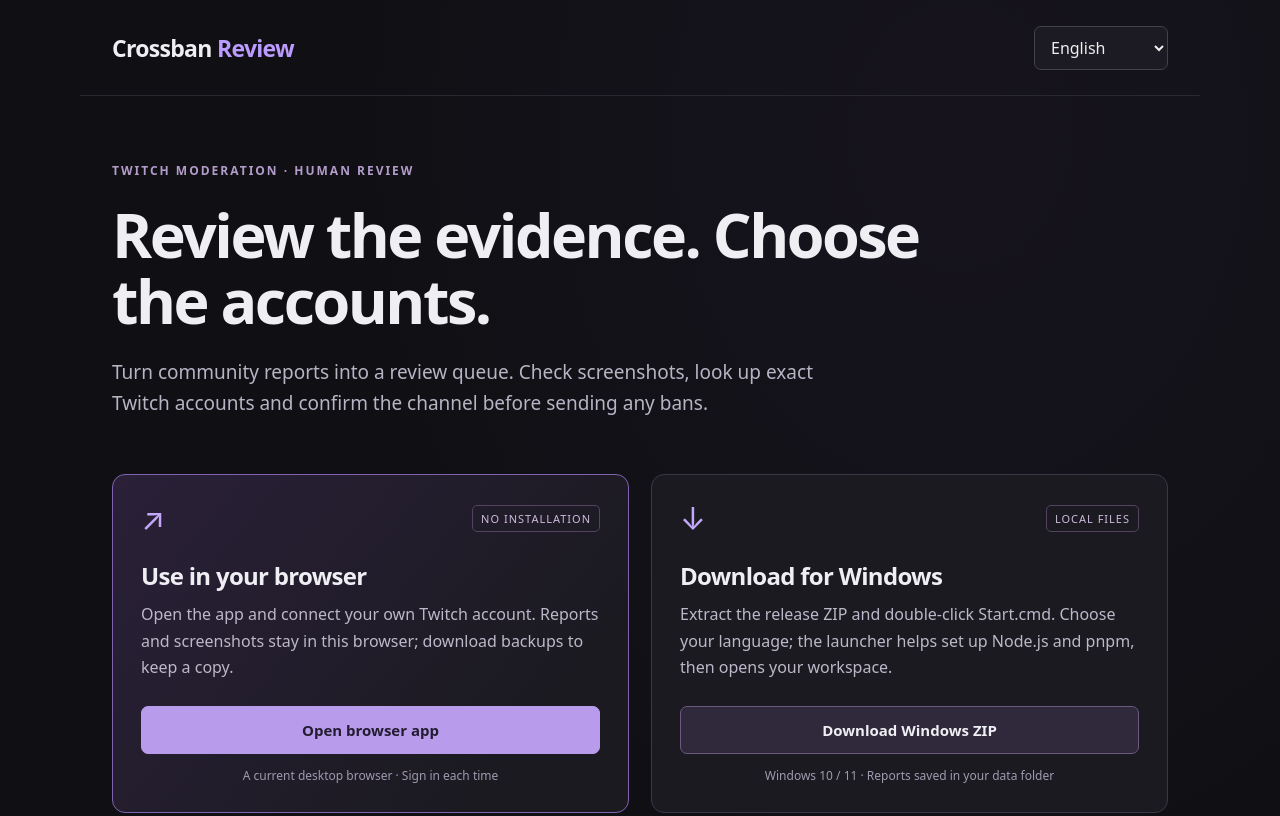
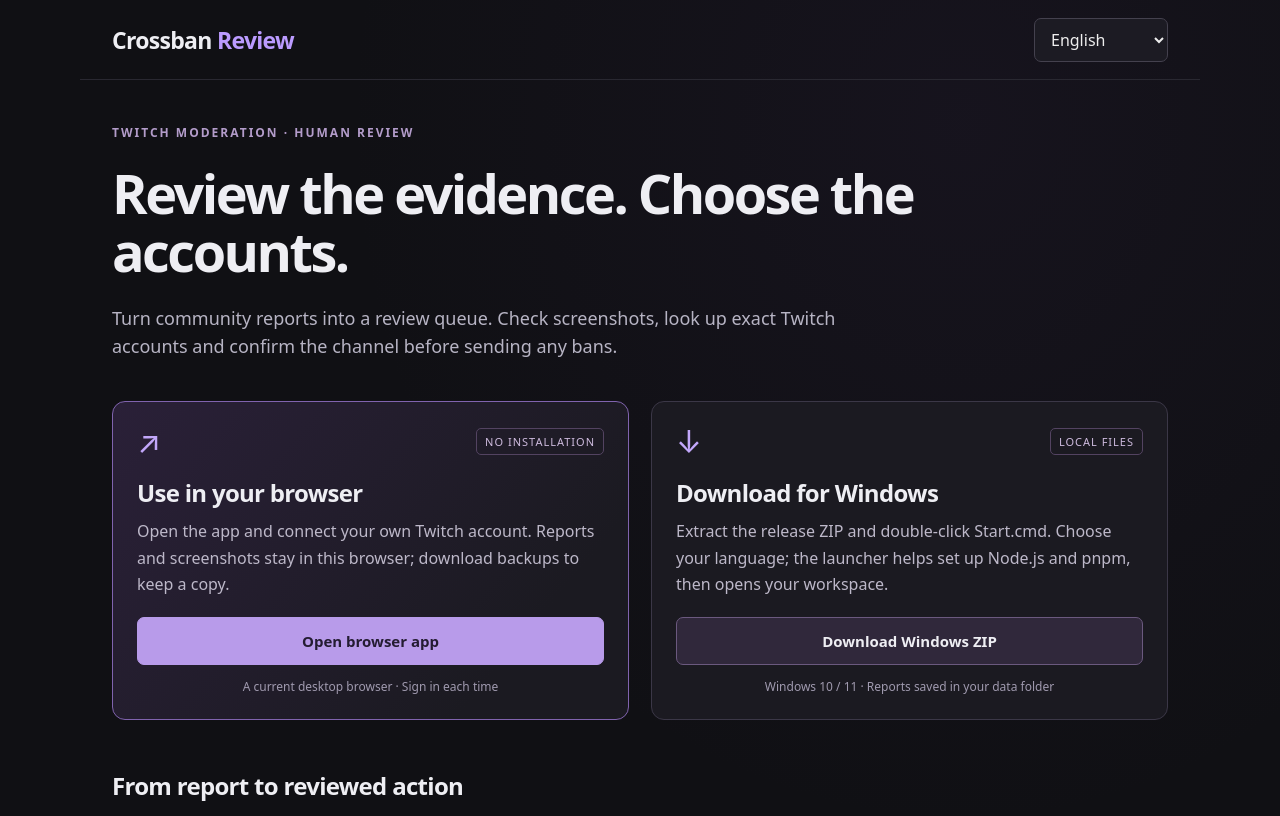
Before and after one commit to Zeffuro/crossban-review, a website: page site/index.html in a window 1280 px wide. Shown: the top 816 px of the page. Drawn offline with Linux system fonts and the light colour scheme; files that its build step writes are made by us from their sources.

Commit message:
Fix Windows short-path fixture and keep launch choices visible

```diff
--- a/site/landing.css
+++ b/site/landing.css
@@ -4,22 +4,22 @@ body { margin: 0; background: radial-gradient(ellipse at 75% 10%, #3b275426, tra
 a { color: inherit; text-decoration: none; }
 a:focus-visible, select:focus-visible { outline: 3px solid #bb9bff; outline-offset: 5px; }
 header, main, footer { max-width: 1120px; margin: auto; padding: 0 32px; }
-header { height: 96px; display: flex; align-items: center; justify-content: space-between; border-bottom: 1px solid #292831; }
+header { height: 80px; display: flex; align-items: center; justify-content: space-between; border-bottom: 1px solid #292831; }
 .brand { font-size: 23px; font-weight: 760; letter-spacing: -.7px; }
 .brand span { color: #bb9bff; }
 select { color: #eee; background: #1c1b23; border: 1px solid #44414e; border-radius: 7px; padding: 9px 12px; font: inherit; }
-.intro { max-width: 810px; padding: 66px 0 36px; }
+.intro { max-width: 810px; padding: 44px 0 22px; }
 .eyebrow { color: #b39cca; font-size: 12px; font-weight: 700; letter-spacing: 2px; margin: 0 0 23px; }
-h1 { font-size: clamp(38px, 5vw, 61px); line-height: 1.08; font-weight: 750; letter-spacing: -2.5px; margin: 0 0 23px; white-space: pre-line; }
-.lead { color: #b7b4c4; font-size: 19px; line-height: 1.65; max-width: 750px; }
+h1 { font-size: clamp(38px, 5vw, 54px); line-height: 1.08; font-weight: 750; letter-spacing: -2.5px; margin: 0 0 23px; white-space: pre-line; }
+.lead { color: #b7b4c4; font-size: 18px; line-height: 1.6; max-width: 750px; }
 .choices { display: grid; grid-template-columns: 1fr 1fr; gap: 22px; }
-.choice { background: #1b1a21; padding: 28px; border: 1px solid #3b3747; border-radius: 13px; display: flex; flex-direction: column; }
+.choice { background: #1b1a21; padding: 24px; border: 1px solid #3b3747; border-radius: 13px; display: flex; flex-direction: column; }
 .choice.browser { border-color: #8063ae; background: linear-gradient(130deg, #2a2038, #1b1a21 78%); }
 .choice-top { display: flex; align-items: center; justify-content: space-between; }
 .symbol { color: #c2a7fa; font-size: 31px; line-height: 1; }
 .tag { border: 1px solid #534361; border-radius: 5px; color: #cdbadd; font-size: 11px; text-transform: uppercase; letter-spacing: 1px; padding: 5px 8px; }
-h2 { font-size: 24px; letter-spacing: -.7px; margin: 25px 0 9px; }
-.choice p { color: #bdb8c9; line-height: 1.65; margin: 0 0 25px; flex: 1; }
+h2 { font-size: 24px; letter-spacing: -.7px; margin: 19px 0 9px; }
+.choice p { color: #bdb8c9; line-height: 1.65; margin: 0 0 20px; flex: 1; }
 .button { border: 1px solid #6b597f; background: #30283b; border-radius: 7px; padding: 13px 19px; text-align: center; font-size: 15px; font-weight: 650; transition: background .15s; }
 .button:hover { background: #44364f; }
 .button.primary { border-color: #b89bea; background: #b89bea; color: #241c32; }
```
Also changed, not shown: tests/launcher.test.ts (+2 -1 lines).
